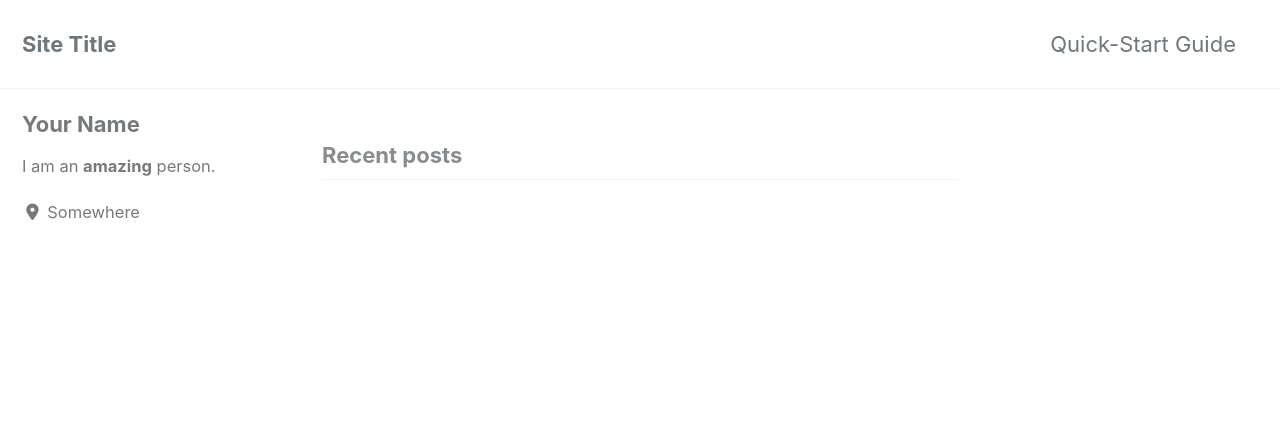
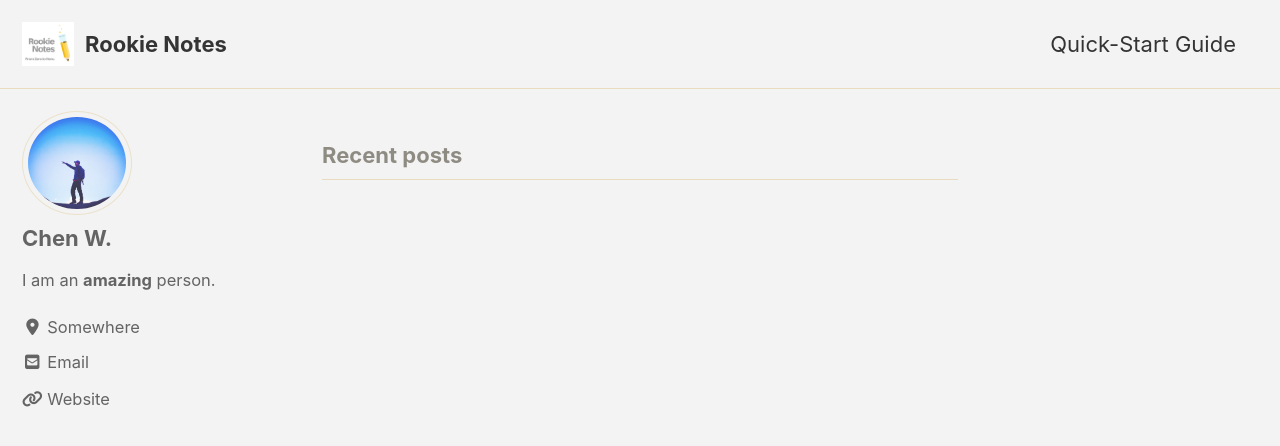
Before and after one commit to drnoname/drnoname.github.io, a Jekyll site: the page built from index.html, in a window 1280 px wide and 900 px high. Shown: the top 446 px of the window. Built offline with Jekyll 4.4.1, drawn with Linux system fonts in a browser that asks for light colours; cached includes are drawn as plain includes; nearby versions of some CDN libraries; the list of posts is cut into pages by our own code; some of the changed text lies outside the part shown.

Commit message:
update website titles

```diff
--- a/_config.yml
+++ b/_config.yml
@@ -12,20 +12,20 @@
 
 # theme                  : "minimal-mistakes-jekyll"
 # remote_theme           : "mmistakes/minimal-mistakes"
-minimal_mistakes_skin    : "default" # "air", "aqua", "contrast", "dark", "dirt", "neon", "mint", "plum", "sunrise"
+minimal_mistakes_skin    : "dirt" # "air", "aqua", "contrast", "dark", "dirt", "neon", "mint", "plum", "sunrise"
 
 # Site Settings
 locale                   : "en-US"
-title                    : "Site Title"
+title                    : "Rookie Notes"
 title_separator          : "-"
 subtitle                 : # site tagline that appears below site title in masthead
-name                     : "Your Name"
+name                     : "Chen W."
 description              : "An amazing website."
-url                      : # the base hostname & protocol for your site e.g. "https://mmistakes.github.io"
+url                      : "https://drnoname.github.io"
 baseurl                  : # the subpath of your site, e.g. "/blog"
 repository               : # GitHub username/repo-name e.g. "mmistakes/minimal-mistakes"
 teaser                   : # path of fallback teaser image, e.g. "/assets/images/500x300.png"
-logo                     : # path of logo image to display in the masthead, e.g. "/assets/images/88x88.png"
+logo                     :  &logo "/assets/images/rookie_notes_log.png"
 masthead_title           : # overrides the website title displayed in the masthead, use " " for no title
 # breadcrumbs            : false # true, false (default)
 words_per_minute         : 200
@@ -107,18 +107,18 @@ analytics:
 
 # Site Author
 author:
-  name             : "Your Name"
-  avatar           : # path of avatar image, e.g. "/assets/images/bio-photo.jpg"
+  name             : "Chen W."
+  avatar           : "/assets/images/bio-photo.jpg"
   bio              : "I am an **amazing** person."
   location         : "Somewhere"
   email            :
   links:
     - label: "Email"
       icon: "fas fa-fw fa-envelope-square"
-      # url: mailto:your.name@email.com
+      url: mailto:drnoname@163.com
     - label: "Website"
       icon: "fas fa-fw fa-link"
-      # url: "https://your-website.com"
+      url: "https://drnoname.github.io"
     - label: "Twitter"
       icon: "fab fa-fw fa-twitter-square"
       # url: "https://twitter.com/"
```
Also changed, not shown: assets/images/bio-photo.jpg (added), assets/images/noname_logo.png (added), assets/images/rookie_notes_log.png (added).
